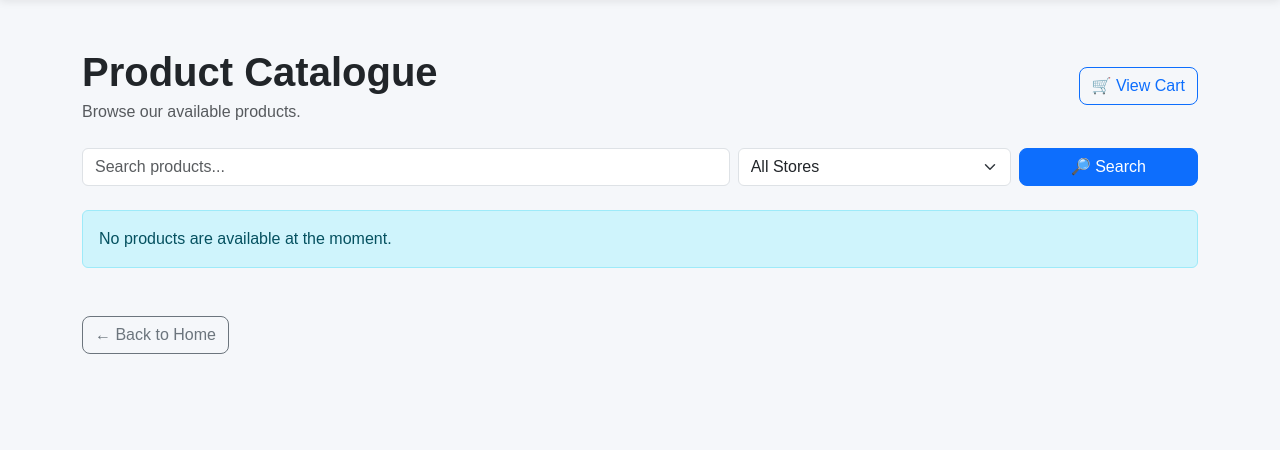
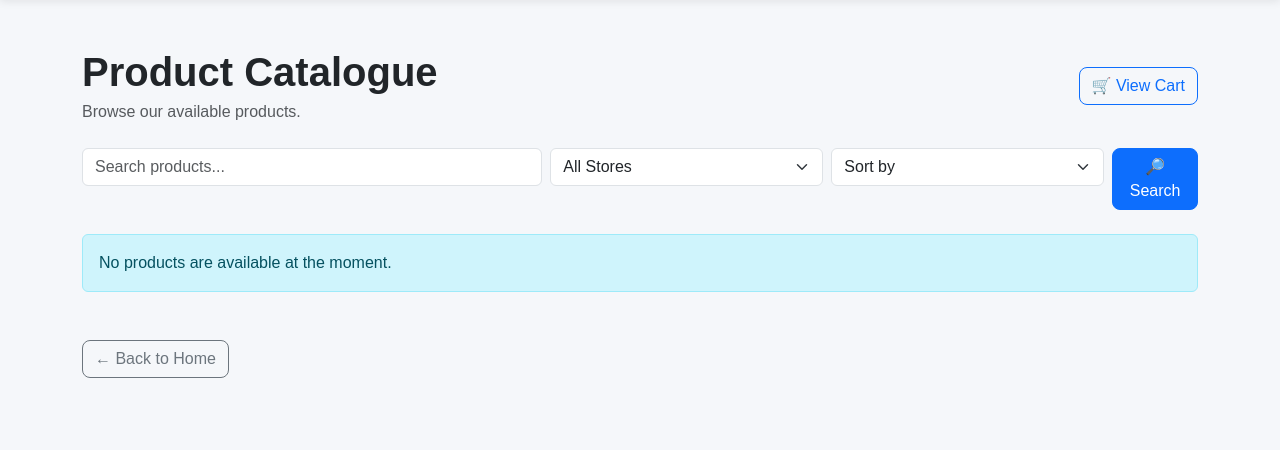
Before and after one commit to fikile03/django-ecommerce, a Django app: page /products/ in a window 1280 px wide. Shown: the part 56-506 px from the top of the page. Run offline with Django 5.2, Linux system fonts and the light colour scheme; data that the repository does not hold is empty.

Commit message:
Add product catalogue sorting

```diff
--- a/shop/templates/shop/product_catalogue.html
+++ b/shop/templates/shop/product_catalogue.html
@@ -22,7 +22,7 @@
 
     <div class="row g-2">
 
-        <div class="col-md-7">
+        <div class="col-md-5">
             <input type="text" name="q" value="{{ search_query }}" class="form-control"
                 placeholder="Search products...">
         </div>
@@ -40,7 +40,33 @@
             </select>
         </div>
 
-        <div class="col-md-2 d-grid">
+        <div class="col-md-3">
+            <select name="sort" class="form-select">
+                <option value="" {% if not sort %}selected{% endif %}>Sort by</option>
+
+                <option value="name_asc" {% if sort == "name_asc" %}selected{% endif %}>
+                    Name: A → Z
+                </option>
+
+                <option value="name_desc" {% if sort == "name_desc" %}selected{% endif %}>
+                    Name: Z → A
+                </option>
+
+                <option value="price_asc" {% if sort == "price_asc" %}selected{% endif %}>
+                    Price: Low → High
+                </option>
+
+                <option value="price_desc" {% if sort == "price_desc" %}selected{% endif %}>
+                    Price: High → Low
+                </option>
+
+                <option value="newest" {% if sort == "newest" %}selected{% endif %}>
+                    Newest first
+                </option>
+            </select>
+        </div>
+
+        <div class="col-md-1 d-grid">
             <button type="submit" class="btn btn-primary">
                 🔎 Search
             </button>
--- a/shop/views.py
+++ b/shop/views.py
@@ -244,6 +244,7 @@ def product_catalogue(request):
 
     search_query = request.GET.get("q", "").strip()
     store_id = request.GET.get("store", "").strip()
+    sort = request.GET.get("sort", "").strip()
 
     products = Product.objects.select_related("store").all()
 
@@ -255,6 +256,17 @@ def product_catalogue(request):
 
     if store_id:
         products = products.filter(store_id=store_id)
+
+    if sort == "name_asc":
+        products = products.order_by("name")
+    elif sort == "name_desc":
+        products = products.order_by("-name")
+    elif sort == "price_asc":
+        products = products.order_by("price")
+    elif sort == "price_desc":
+        products = products.order_by("-price")
+    elif sort == "newest":
+        products = products.order_by("-created_at")
 
     stores = Store.objects.all().order_by("name")
 
@@ -271,6 +283,7 @@ def product_catalogue(request):
             "reviews": reviews,
             "search_query": search_query,
             "store_id": store_id,
+            "sort": sort,
             "stores": stores,
         },
     )
```
